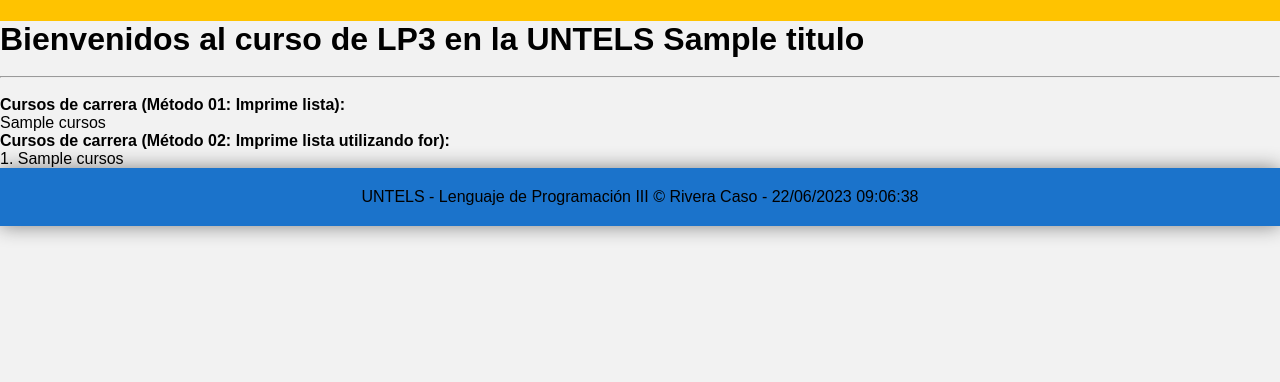
After one commit to Brighit151020/EF__parte03_Bravo, a Django app: template EC3_Montesinos_Matta/miapp/templates/index.html in a window 1280 px wide. The commit adds this page. Shown: the part 418-800 px from the top of the page. Run offline with Django 4.2, Linux system fonts and the light colour scheme; the template is opened without the code that fills it: most values are stand-ins (such as "Sample title", 1, 10 or a date in 2020).

Commit message:
UC3-Parte02-RiveraCaso

```diff
--- a/EC3_Montesinos_Matta/EC3_Montesinos_Matta/urls.py
+++ b/EC3_Montesinos_Matta/EC3_Montesinos_Matta/urls.py
@@ -21,5 +21,5 @@
 urlpatterns = [
     path('admin/', admin.site.urls),
     path('', views.index, name="index"),
-
+    path('inicio/', views.index, name="inicio"),
 ]
--- /dev/null
+++ b/EC3_Montesinos_Matta/miapp/templates/index.html
@@ -0,0 +1,13 @@
+{% extends 'layout.html' %}
+{% block title %}
+{{titulo}}
+{% endblock %}
+{% block content %}
+<!--Comentario en HTML-->
+{% comment 'Datos de la pagina index' %}
+En esta pagina se mostrara la bienvenida al sistema
+{% endcomment %}
+<h1 class="title">Bienvenidos al curso de LP3 en la UNTELS {{titulo}}</h1>
+{% include 'listado_cursosregistrados.html' with encabezado="Cursos de carrera" %}
+
+{% endblock %}
--- a/EC3_Montesinos_Matta/miapp/templates/layout.html
+++ b/EC3_Montesinos_Matta/miapp/templates/layout.html
@@ -53,7 +53,6 @@
 footer{
     width: 100;
     background-color: #1B73CB;
-    color: #d1d4d6;
     text-align: center;
     padding-top: 20px;
     padding-bottom: 20px;
@@ -70,7 +69,14 @@
         </div>
         </header>
     <nav>
+        <ul>
+            <li>
+                <a href="{% url 'inicio' %}"> Inicio</a>
+                </li>
 
+
+
+        </ul>
     </nav>
     <div class="barra">
         <span class="esquina-izquierda"></span>
@@ -79,10 +85,14 @@
         </div>
 
         <div id="content">
-
+            <div class="box">
+            {% block content %}
+                <strong> Contenido en layout (Padre) </strong>
+            {% endblock %}
+                </div>
         </div>
         <footer>
-        UNTELS - Lenguaje de Programación III &copy; Juan Montesinos - {% now "d/m/Y h:m:s" %}
+        UNTELS - Lenguaje de Programación III &copy; Rivera Caso - {% now "d/m/Y h:m:s" %}
 
         </footer>
 
--- /dev/null
+++ b/EC3_Montesinos_Matta/miapp/templates/listado_cursosregistrados.html
@@ -0,0 +1,14 @@
+<br>
+<hr>
+<br>
+<p> <strong> {{encabezado}} (Método 01: Imprime lista): </strong> </p>
+{{cursos}}
+<p> <strong> {{encabezado}} (Método 02: Imprime lista utilizando for):
+</strong> </p>
+<ul>
+{% for cursos in cursos %}
+<li>{{forloop.counter}}. {{cursos}}</li>
+{% empty %}
+<p> No hay {{encabezado}} </p>
+{% endfor %}
+</ul>
```
Also changed, not shown: EC3_Montesinos_Matta/miapp/views.py (+16 -0 lines).
